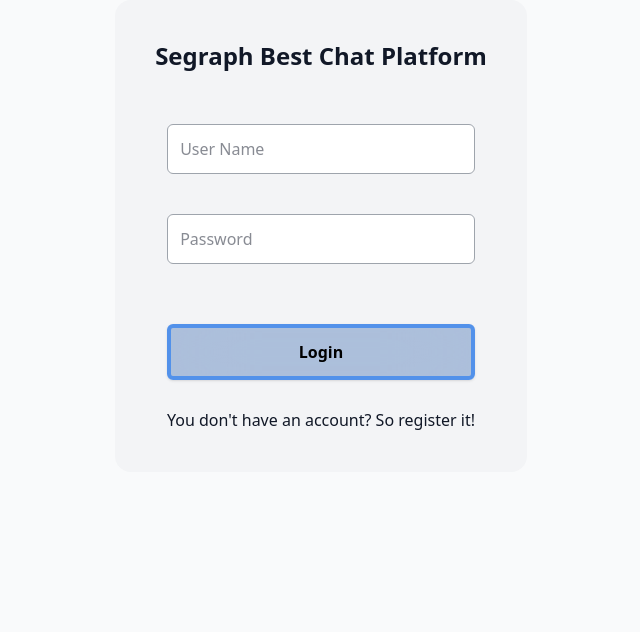
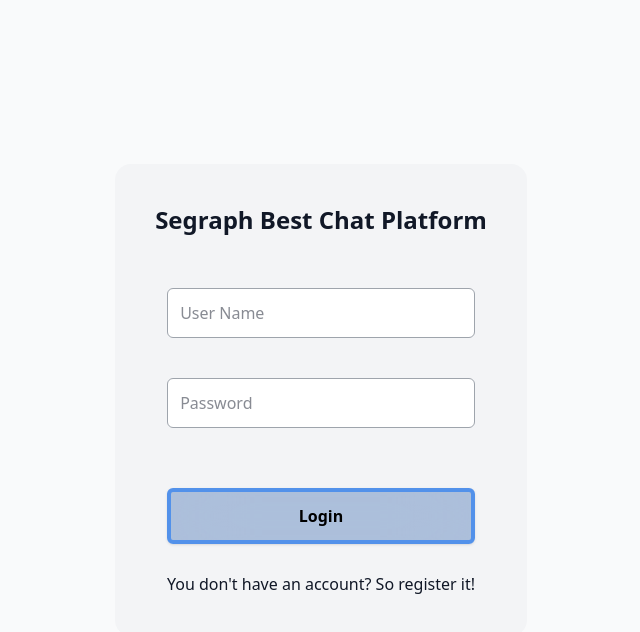
Before and after one commit to Sobhan-SRZA/express-homeworks, a React (Vite) app in the folder lesson 3 - chat platform with react/frontend/: page / in a window 1280 px wide. Shown: the top 632 px of the page, without its empty margins (319-959 px from the left). Built offline with nearby package versions, Linux system fonts and the light colour scheme.

Commit message:
Update Home.tsx

```diff
--- a/lesson 3 - chat platform with react/frontend/src/pages/Home.tsx
+++ b/lesson 3 - chat platform with react/frontend/src/pages/Home.tsx
@@ -59,11 +59,14 @@ export default function Home() {
         <>
             {(isLoggined && token)
                 && <Application token={token} />
-                || <section id="singin-form" className="w-max flex flex-col gap-4 text-center items-center justify-center self-center bg-(--sec-bg) rounded-2xl p-10">
-                    <h2 className="font-bold text-2xl">Segraph Best Chat Platform</h2>
+                ||
+                <main className="grow custom-container mx-auto flex flex-col justify-center text-center px-4 py-8">
+                    <section id="singin-form" className="w-max flex flex-col gap-4 text-center items-center justify-center self-center bg-(--sec-bg) rounded-2xl p-10">
+                        <h2 className="font-bold text-2xl">Segraph Best Chat Platform</h2>
 
-                    <SignInForm />
-                </section>}
+                        <SignInForm />
+                    </section>
+                </main>}
         </>
     )
 }
```
